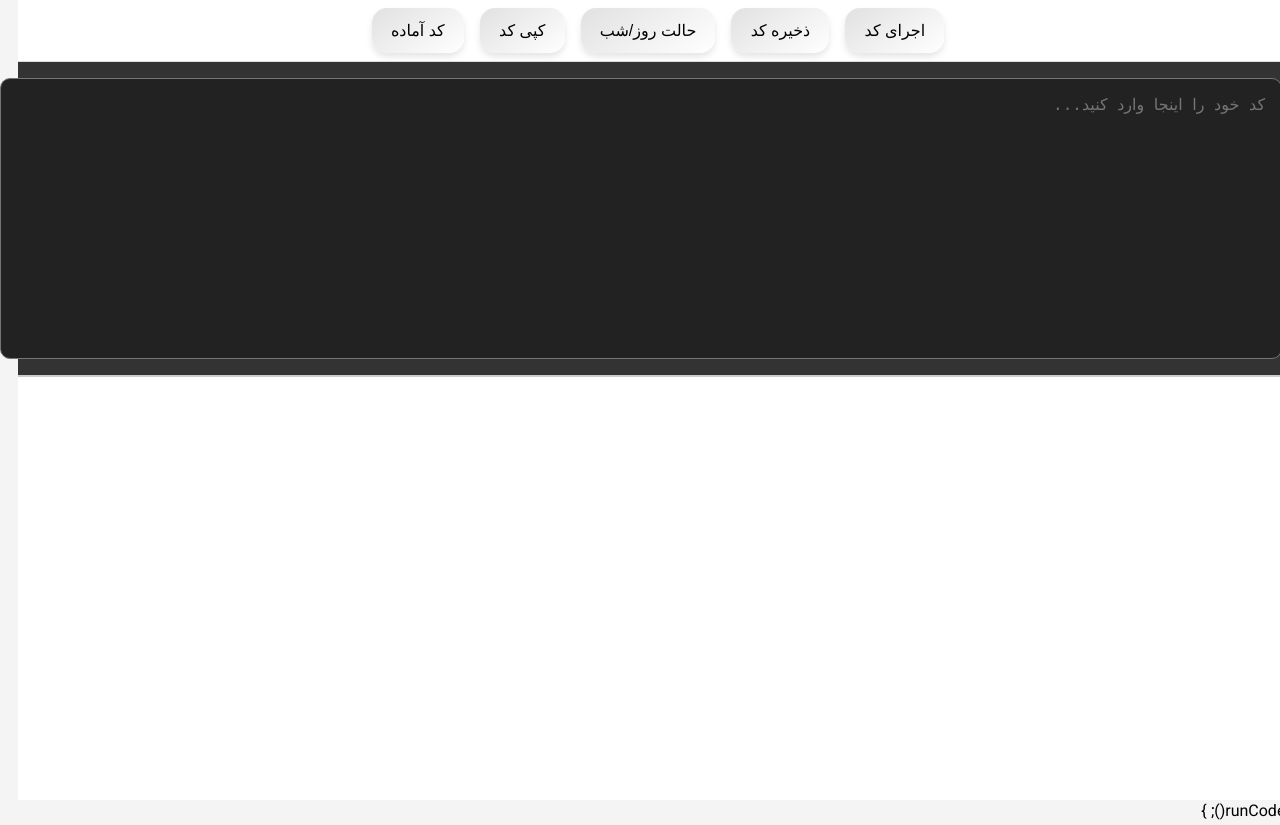
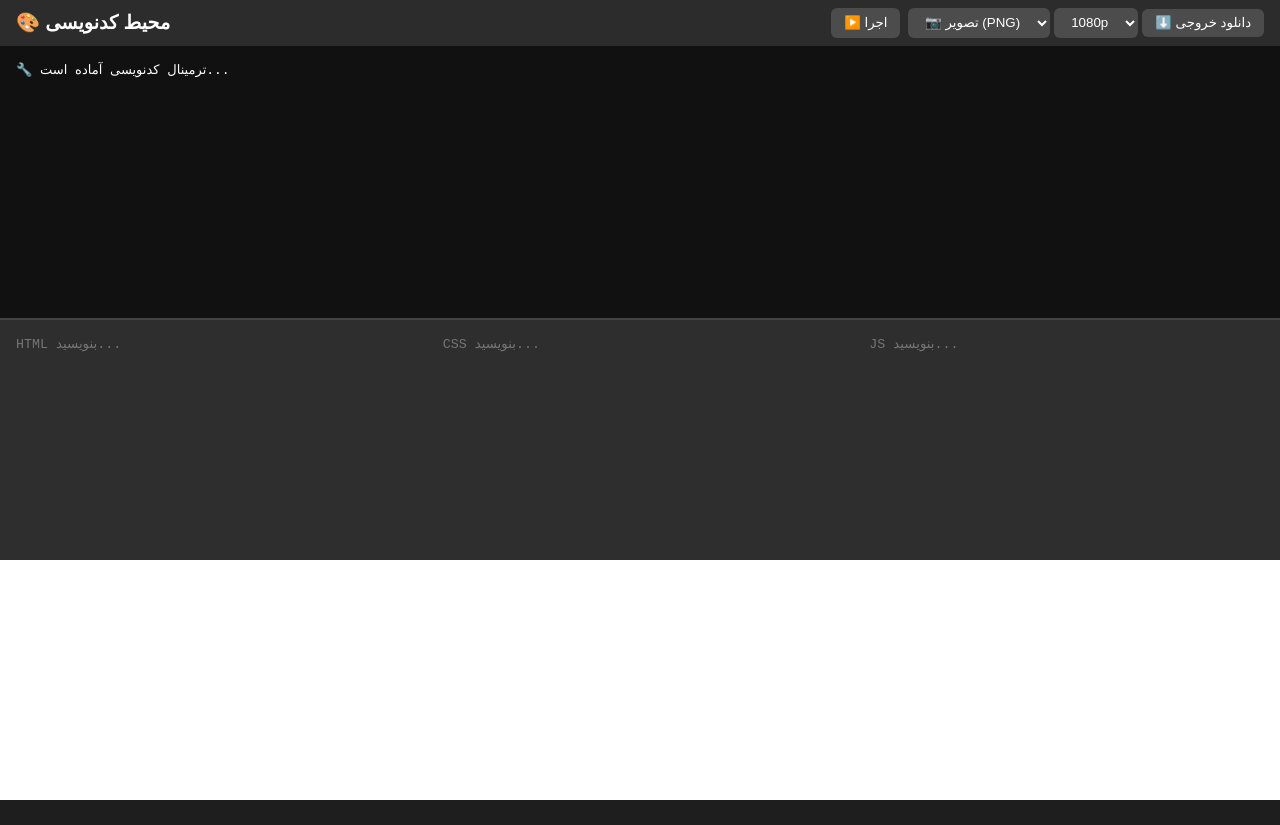
Before and after one commit to khaeruddin78811/fm, a plain HTML site: page index.html in a window 1280 px wide. After the commit the page ends 800 px from the top, so only its background shows below. Drawn offline with nearby package versions, Linux system fonts and the light colour scheme.

Commit message:
index.html

```diff
--- a/index.html
+++ b/index.html
@@ -1,190 +1,155 @@
-<!DOCTYPE html>
-<html lang="fa">
+<!DOCTYPE html><html lang="fa">
 <head>
   <meta charset="UTF-8" />
   <meta name="viewport" content="width=device-width, initial-scale=1.0" />
-  <title>ویرایشگر زنده</title>
-  <link href="https://fonts.googleapis.com/css2?family=Vazirmatn&display=swap" rel="stylesheet" />
+  <title>کدنویسی و نمایشگر</title>
   <style>
-    :root {
-      --bg-light: #f4f4f4;
-      --bg-dark: #121212;
-      --text-light: #000;
-      --text-dark: #fff;
-      --accent: #ff3366;
-    }
-
     body {
       margin: 0;
-      padding: 0;
-      font-family: 'Vazirmatn', sans-serif;
-      background-color: var(--bg-light);
-      color: var(--text-light);
-      direction: rtl;
-      transition: background 0.3s, color 0.3s;
-    }
-
-    body.dark {
-      background-color: var(--bg-dark);
-      color: var(--text-dark);
-    }
-
-    .container {
+      font-family: sans-serif;
+      background-color: #1e1e1e;
+      color: #fff;
       display: flex;
       flex-direction: column;
       height: 100vh;
     }
-
-    .editor-container {
-      height: 40vh;
-      padding: 1rem;
-      background-color: #333;
-      color: white;
+    header {
+      display: flex;
+      justify-content: space-between;
+      align-items: center;
+      padding: 0.5rem 1rem;
+      background-color: #2c2c2c;
+    }
+    header h1 {
+      font-size: 1.2rem;
+      margin: 0;
+    }
+    .buttons {
+      display: flex;
+      gap: 0.5rem;
+    }
+    button, select {
+      padding: 0.4rem 0.8rem;
+      border: none;
+      border-radius: 6px;
+      background-color: #4c4c4c;
+      color: #fff;
+      cursor: pointer;
+    }
+    main {
+      flex: 1;
       display: flex;
       flex-direction: column;
-      justify-content: center;
     }
-
+    #terminal {
+      flex: 1;
+      background: #111;
+      padding: 1rem;
+      overflow: auto;
+      font-family: monospace;
+      border-bottom: 2px solid #444;
+    }
+    #editor {
+      flex: 1;
+      display: flex;
+    }
     textarea {
-      width: 100%;
+      flex: 1;
       height: 100%;
+      padding: 1rem;
+      background-color: #2e2e2e;
+      color: #fff;
+      font-family: monospace;
+      border: none;
       resize: none;
-      background-color: #222;
-      color: #f8f8f2;
-      border-radius: 10px;
-      padding: 1rem;
-      font-family: monospace;
-      font-size: 1rem;
     }
-
+    iframe {
+      flex: 1;
+      border: none;
+      background-color: #fff;
+    }
     .output-container {
-      height: 60vh;
-      background: #eee;
       display: flex;
-      align-items: center;
-      justify-content: center;
-      border-top: 2px solid #ccc;
-      overflow: hidden;
+      flex: 1;
     }
-
-    .output-container iframe {
-      width: 100%;
-      height: 100%;
-      border: none;
-      background-color: white;
-    }
-
-    .buttons {
-      display: flex;
-      justify-content: center;
-      gap: 1rem;
-      padding: 0.5rem;
-      background-color: #fff;
-      border-bottom: 1px solid #ddd;
-      flex-wrap: wrap;
-    }
-
-    .buttons button {
-      background: linear-gradient(145deg, #e1e1e1, #ffffff);
-      border: none;
-      padding: 0.8rem 1.2rem;
-      border-radius: 15px;
-      box-shadow: 0 4px 6px rgba(0, 0, 0, 0.1);
-      cursor: pointer;
-      font-size: 1rem;
-      transition: all 0.3s;
-    }
-
-    .buttons button:hover {
-      transform: translateY(-2px);
-      box-shadow: 0 6px 12px rgba(0, 0, 0, 0.2);
+    .hidden {
+      display: none;
     }
   </style>
 </head>
 <body>
-  <div class="container">
+  <header>
+    <h1>🎨 محیط کدنویسی</h1>
     <div class="buttons">
-      <button onclick="runCode()">اجرای کد</button>
-      <button onclick="saveCode()">ذخیره کد</button>
-      <button onclick="toggleTheme()">حالت روز/شب</button>
-      <button onclick="copyCode()">کپی کد</button>
-      <button onclick="insertTemplate()">کد آماده</button>
+      <button onclick="runCode()">▶️ اجرا</button>
+      <div>
+        <select id="downloadType">
+          <option value="png">📷 تصویر (PNG)</option>
+          <option value="mp4">🎥 ویدیو (MP4)</option>
+        </select>
+        <select id="videoQuality">
+          <option value="1080">1080p</option>
+          <option value="720">720p</option>
+          <option value="480">480p</option>
+        </select>
+        <button onclick="downloadOutput()">⬇️ دانلود خروجی</button>
+      </div>
     </div>
+  </header>
+  <main>
+    <div id="terminal">🔧 ترمینال کدنویسی آماده است...</div>
+    <div id="editor">
+      <textarea id="htmlCode" placeholder="HTML بنویسید..."></textarea>
+      <textarea id="cssCode" placeholder="CSS بنویسید..."></textarea>
+      <textarea id="jsCode" placeholder="JS بنویسید..."></textarea>
+    </div>
+    <div class="output-container">
+      <iframe id="viewer"></iframe>
+    </div>
+  </main>
+  <script>
+    function runCode() {
+      const html = document.getElementById('htmlCode').value;
+      const css = document.getElementById('cssCode').value;
+      const js = document.getElementById('jsCode').value;
+      const output = `<!DOCTYPE html><html><head><style>${css}</style></head><body>${html}<script>${js}<\/script></body></html>`;
+      const viewer = document.getElementById('viewer');
+      viewer.srcdoc = output;
+      document.getElementById('terminal').innerText = '✅ کد با موفقیت اجرا شد';
+    }function downloadOutput() {
+  const viewer = document.getElementById('viewer');
+  const type = document.getElementById('downloadType').value;
+  const quality = document.getElementById('videoQuality').value;
 
-    <div class="editor-container">
-      <textarea id="code" placeholder="کد خود را اینجا وارد کنید..."></textarea>
-    </div>
+  html2canvas(viewer.contentDocument.body).then(canvas => {
+    if (type === 'png') {
+      const link = document.createElement('a');
+      link.download = 'output.png';
+      link.href = canvas.toDataURL();
+      link.click();
+    } else if (type === 'mp4') {
+      const stream = viewer.contentWindow.document.body.captureStream();
+      const recorder = new MediaRecorder(stream);
+      let chunks = [];
 
-    <div class="output-container">
-      <iframe id="preview"></iframe>
-    </div>
-  </div>
+      recorder.ondataavailable = e => chunks.push(e.data);
+      recorder.onstop = () => {
+        const blob = new Blob(chunks, { type: 'video/mp4' });
+        const url = URL.createObjectURL(blob);
+        const a = document.createElement('a');
+        a.href = url;
+        a.download = `output_${quality}p.mp4`;
+        a.click();
+        URL.revokeObjectURL(url);
+      };
 
-  <script>
-    const preview = document.getElementById("preview");
-    const codeInput = document.getElementById("code");
+      recorder.start();
+      setTimeout(() => recorder.stop(), 10000); // ضبط ۱۰ ثانیه‌ای
+    }
+  });
+}
 
-    function runCode() {
-      const html = codeInput.value;
-      preview.srcdoc = html;
-    }
-
-    function saveCode() {
-      const blob = new Blob([codeInput.value], { type: "text/html" });
-      const url = URL.createObjectURL(blob);
-      const a = document.createElement("a");
-      a.href = url;
-      a.download = "code.html";
-      a.click();
-    }
-
-    function toggleTheme() {
-      document.body.classList.toggle("dark");
-    }
-
-    function copyCode() {
-      codeInput.select();
-      document.execCommand("copy");
-      alert("کد کپی شد!");
-    }
-
-    function insertTemplate() {
-      codeInput.value = `<!DOCTYPE html>
-<html>
-<head>
-  <style>
-    body {
-      margin: 0;
-      background: #111;
-      overflow: hidden;
-    }
-    .heart {
-      position: absolute;
-      font-size: 2rem;
-      animation: fall 5s linear infinite;
-    }
-    @keyframes fall {
-      0% { transform: translateY(-100px) scale(1); opacity: 1; }
-      100% { transform: translateY(100vh) scale(0.5); opacity: 0; }
-    }
-  </style>
-</head>
-<body>
-  <script>
-    setInterval(() => {
-      const heart = document.createElement('div');
-      heart.className = 'heart';
-      heart.innerText = '❤️';
-      heart.style.left = Math.random() * 100 + 'vw';
-      heart.style.animationDuration = (Math.random() * 3 + 2) + 's';
-      document.body.appendChild(heart);
-      setTimeout(() => heart.remove(), 5000);
-    }, 300);
   </script>
-</body>
-</html>`;
-      runCode();
-    }
-  </script>
+  <script src="https://cdnjs.cloudflare.com/ajax/libs/html2canvas/1.4.1/html2canvas.min.js"></script>
 </body>
 </html>
```
